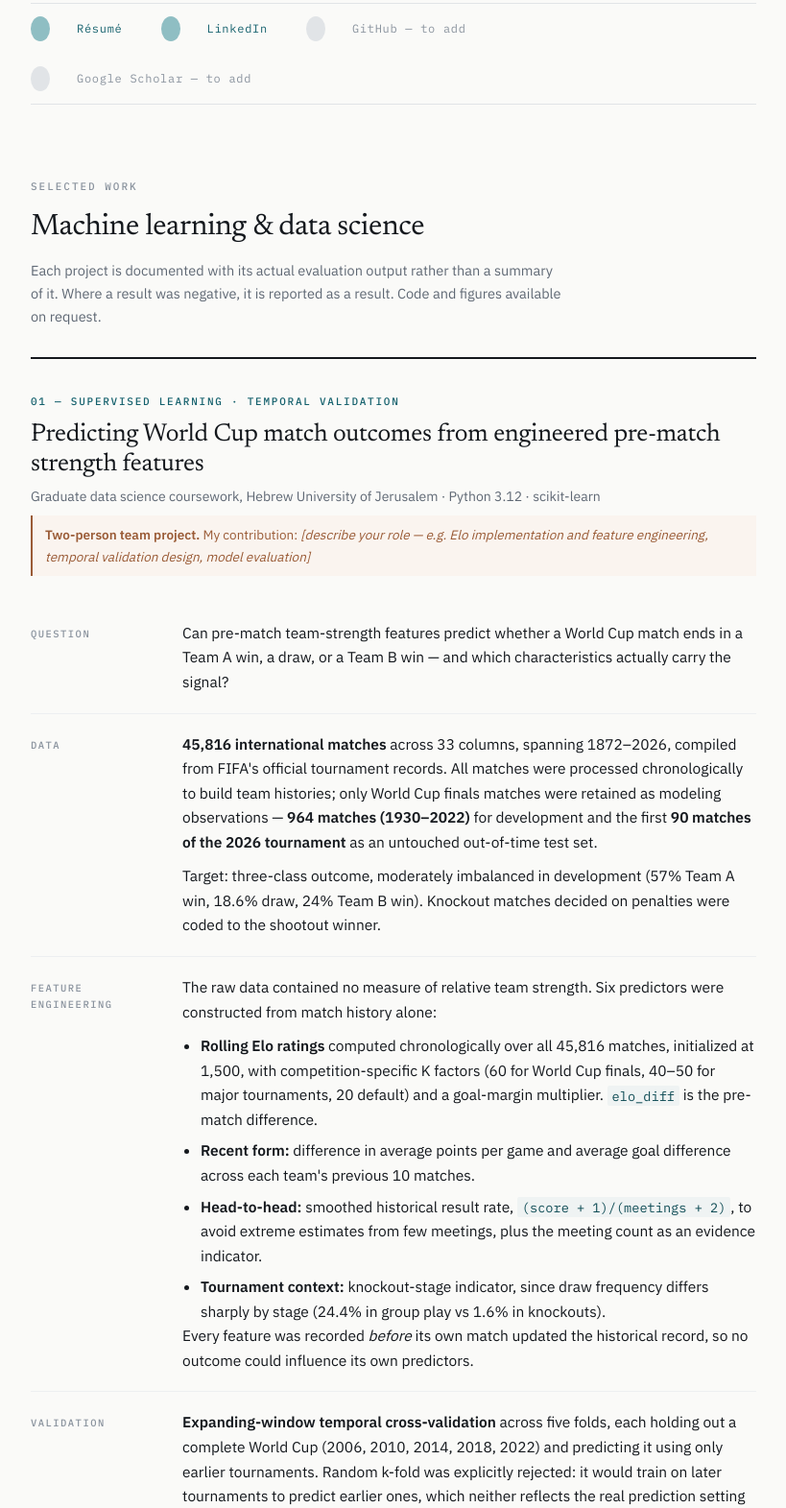
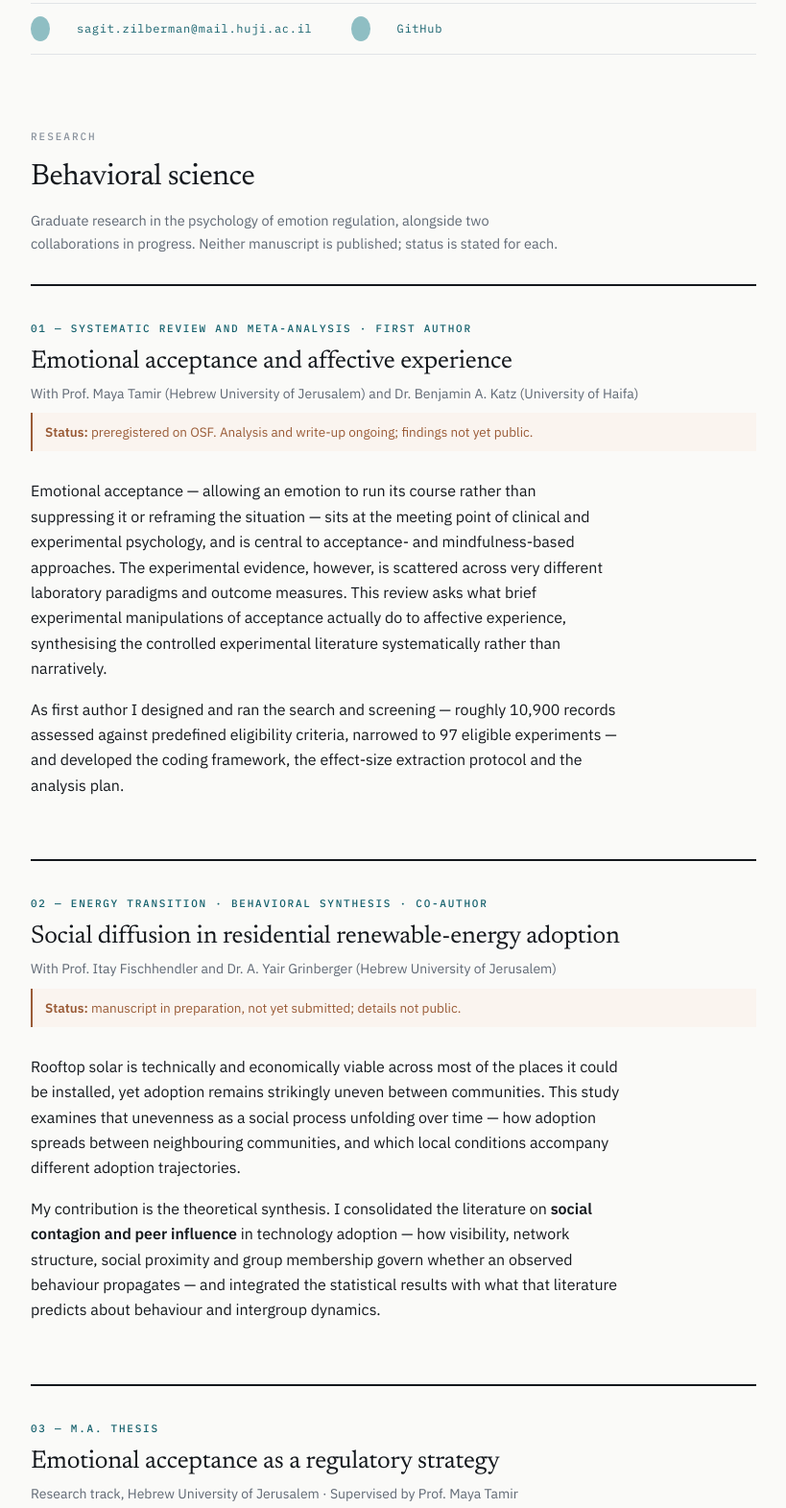
Before and after one commit to sagitzil/sagitzil.github.io, a plain HTML site: page index.html in a window 1280 px wide. Shown: the part 536-2107 px from the top of the page at 96% size, without its empty margins (230-1049 px from the left). Drawn offline with Linux system fonts and the light colour scheme.

Commit message:
Add portfolio

```diff
--- a/index.html
+++ b/index.html
@@ -156,12 +156,50 @@ footer{margin-top:88px;padding-top:22px;border-top:1px solid var(--rule);
     M.A. research track in Psychology at the Hebrew University of Jerusalem, with concurrent graduate study in Business Administration, specializing in organizational behavior and in data science and AI. My research examines <strong>emotion regulation</strong> and behavioral data; my applied work centers on <strong>research design, predictive modeling, and validation under leakage and temporal constraints</strong>. I work extensively with frontier AI systems as research instruments — for analysis support, synthesis, and evaluating model output.
   </p>
   <nav class="links" aria-label="Profiles and documents">
-    <a href="#" data-link="resume"><span class="dot"></span>Résumé</a>
-    <a href="#" data-link="linkedin"><span class="dot"></span>LinkedIn</a>
-    <span><span class="dot"></span>GitHub — to add</span>
-    <span><span class="dot"></span>Google Scholar — to add</span>
+    <a href="mailto:sagit.zilberman@mail.huji.ac.il"><span class="dot"></span>sagit.zilberman@mail.huji.ac.il</a>
+    <a href="https://github.com/sagitzil"><span class="dot"></span>GitHub</a>
   </nav>
 </header>
+
+<section id="research">
+  <div class="shead">
+    <p class="eyebrow">Research</p>
+    <h2>Behavioral science</h2>
+    <p class="note">Graduate research in the psychology of emotion regulation, alongside two collaborations in progress. Neither manuscript is published; status is stated for each.</p>
+  </div>
+
+  <article class="project">
+    <p class="pnum">01 — Systematic review and meta-analysis · first author</p>
+    <h3 class="ptitle">Emotional acceptance and affective experience</h3>
+    <p class="pcontext">With Prof. Maya Tamir (Hebrew University of Jerusalem) and Dr. Benjamin A. Katz (University of Haifa)</p>
+    <p class="byline"><strong>Status:</strong> preregistered on OSF. Analysis and write-up ongoing; findings not yet public.</p>
+    <div class="prose" style="margin-top:20px">
+      <p>Emotional acceptance — allowing an emotion to run its course rather than suppressing it or reframing the situation — sits at the meeting point of clinical and experimental psychology, and is central to acceptance- and mindfulness-based approaches. The experimental evidence, however, is scattered across very different laboratory paradigms and outcome measures. This review asks what brief experimental manipulations of acceptance actually do to affective experience, synthesising the controlled experimental literature systematically rather than narratively.</p>
+      <p>As first author I designed and ran the search and screening — roughly 10,900 records assessed against predefined eligibility criteria, narrowed to 97 eligible experiments — and developed the coding framework, the effect-size extraction protocol and the analysis plan.</p>
+    </div>
+  </article>
+
+  <article class="project">
+    <p class="pnum">02 — Energy transition · behavioral synthesis · co-author</p>
+    <h3 class="ptitle">Social diffusion in residential renewable-energy adoption</h3>
+    <p class="pcontext">With Prof. Itay Fischhendler and Dr. A. Yair Grinberger (Hebrew University of Jerusalem)</p>
+    <p class="byline"><strong>Status:</strong> manuscript in preparation, not yet submitted; details not public.</p>
+    <div class="prose" style="margin-top:20px">
+      <p>Rooftop solar is technically and economically viable across most of the places it could be installed, yet adoption remains strikingly uneven between communities. This study examines that unevenness as a social process unfolding over time — how adoption spreads between neighbouring communities, and which local conditions accompany different adoption trajectories.</p>
+      <p>My contribution is the theoretical synthesis. I consolidated the literature on <strong>social contagion and peer influence</strong> in technology adoption — how visibility, network structure, social proximity and group membership govern whether an observed behaviour propagates — and integrated the statistical results with what that literature predicts about behaviour and intergroup dynamics.</p>
+    </div>
+  </article>
+
+  <article class="project">
+    <p class="pnum">03 — M.A. thesis</p>
+    <h3 class="ptitle">Emotional acceptance as a regulatory strategy</h3>
+    <p class="pcontext">Research track, Hebrew University of Jerusalem · Supervised by Prof. Maya Tamir</p>
+    <div class="prose" style="margin-top:20px">
+      <p>My thesis is an experimental study of how allowing an emotion to run its course — rather than suppressing or reframing it — shapes the emotional response that follows.</p>
+      <p>Alongside it I manage the Emotion and Emotion Regulation Laboratory: recruiting and training research assistants, running experimental protocols end to end, and maintaining the data workflows experimental research depends on. Methods I work with regularly include experimental design, psychometric measurement, statistical analysis of behavioral data, systematic screening and meta-analytic synthesis, and reporting for peer review.</p>
+    </div>
+  </article>
+</section>
 
 <section id="work">
   <div class="shead">
@@ -175,7 +213,7 @@ footer{margin-top:88px;padding-top:22px;border-top:1px solid var(--rule);
     <p class="pnum">01 — Supervised learning · temporal validation</p>
     <h3 class="ptitle">Predicting World Cup match outcomes from engineered pre-match strength features</h3>
     <p class="pcontext">Graduate data science coursework, Hebrew University of Jerusalem · Python 3.12 · scikit-learn</p>
-    <p class="byline"><strong>Two-person team project.</strong> My contribution: <em>[describe your role — e.g. Elo implementation and feature engineering, temporal validation design, model evaluation]</em></p>
+    <p class="byline"><strong>Two-person team project.</strong> Work was shared across analysis, evaluation and write-up.</p>
 
     <div class="field">
       <div class="k">Question</div>
@@ -300,7 +338,7 @@ footer{margin-top:88px;padding-top:22px;border-top:1px solid var(--rule);
     <p class="pnum">02 — NLP · information retrieval · unsupervised learning</p>
     <h3 class="ptitle">Comparing lexical and embedding-based retrieval, and clustering news documents</h3>
     <p class="pcontext">Graduate data science coursework, Hebrew University of Jerusalem · Python · gensim, rank_bm25, scikit-learn, NLTK</p>
-    <p class="byline"><strong>Two-person team project.</strong> My contribution: <em>[describe your role]</em></p>
+    <p class="byline"><strong>Two-person team project.</strong> Work was shared across analysis, evaluation and write-up.</p>
 
     <div class="field">
       <div class="k">Question</div>
@@ -406,18 +444,7 @@ footer{margin-top:88px;padding-top:22px;border-top:1px solid var(--rule);
   </article>
 </section>
 
-<section id="research">
-  <div class="shead">
-    <p class="eyebrow">Research profile</p>
-    <h2>Behavioral science</h2>
-  </div>
-  <div class="prose">
-    <p>My graduate research is in the psychology of emotion regulation, conducted in the research track at the Hebrew University of Jerusalem. My thesis examines <strong>emotional acceptance as a regulatory strategy</strong> — how allowing an emotion to run its course, rather than suppressing or reframing it, shapes the emotional response that follows. Supervised by <strong>Prof. Maya Tamir</strong>.</p>
-    <p>Alongside the thesis I manage the Emotion and Emotion Regulation Laboratory, where the work is operational as much as scientific: recruiting and training research assistants, running experimental protocols end to end, and maintaining the data workflows that experimental research depends on.</p>
-    <p>I am first author on a <strong>preregistered systematic review and meta-analysis</strong> of experimental work on emotional acceptance, with <strong>Prof. Maya Tamir</strong> (Hebrew University of Jerusalem) and <strong>Dr. Benjamin A. Katz</strong> (University of Haifa). Following PRISMA 2020, five database searches across PubMed, Web of Science, PsycINFO and ProQuest Dissertations &amp; Theses returned <strong>10,870 records</strong>, screened against predefined eligibility criteria down to <strong>97 eligible experiments</strong>, with grey literature included. Effects will be pooled as Hedges' <em>g</em> under a <strong>three-level random-effects model</strong> in R (<code>metafor</code>), accounting for the dependency among multiple effect sizes nested within studies.</p><p>The protocol is registered on OSF. Analysis and write-up are ongoing, and findings are not yet public.</p><p>I am also a co-author on a study of <strong>social diffusion in residential renewable-energy adoption</strong>, with <strong>Prof. Itay Fischhendler</strong> (Hebrew University of Jerusalem) and <em>[co-author]</em>. My contribution is the theoretical synthesis: consolidating the literature on <strong>social contagion and peer influence</strong> in technology adoption, and integrating the statistical results with what that literature predicts about behavior and intergroup dynamics. The manuscript is in preparation and has not been submitted; details are not public.</p>
-    <p class="muted">Methods I work with regularly: experimental design, psychometric measurement, statistical analysis of behavioral data, systematic screening and meta-analytic synthesis, and reporting for peer review.</p>
-  </div>
-</section>
+
 
 <section id="workflow">
   <div class="shead">
```
